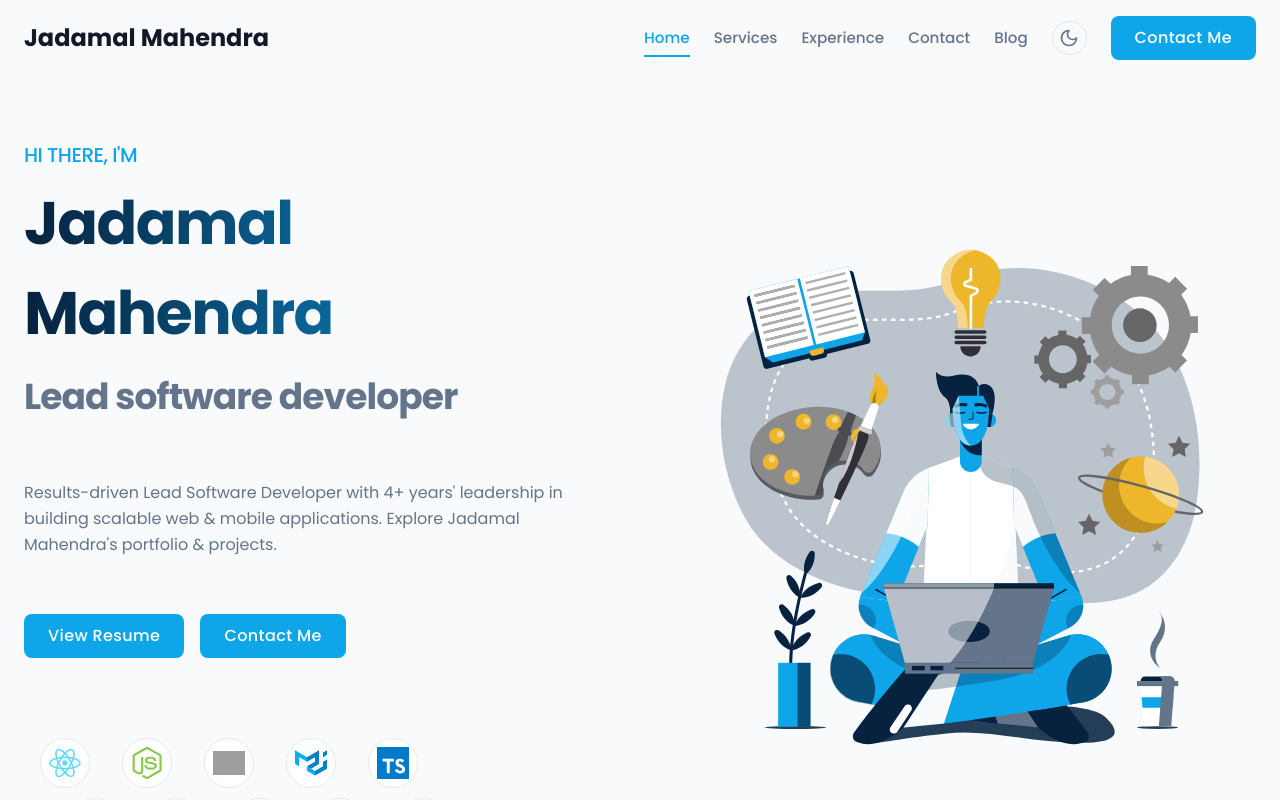
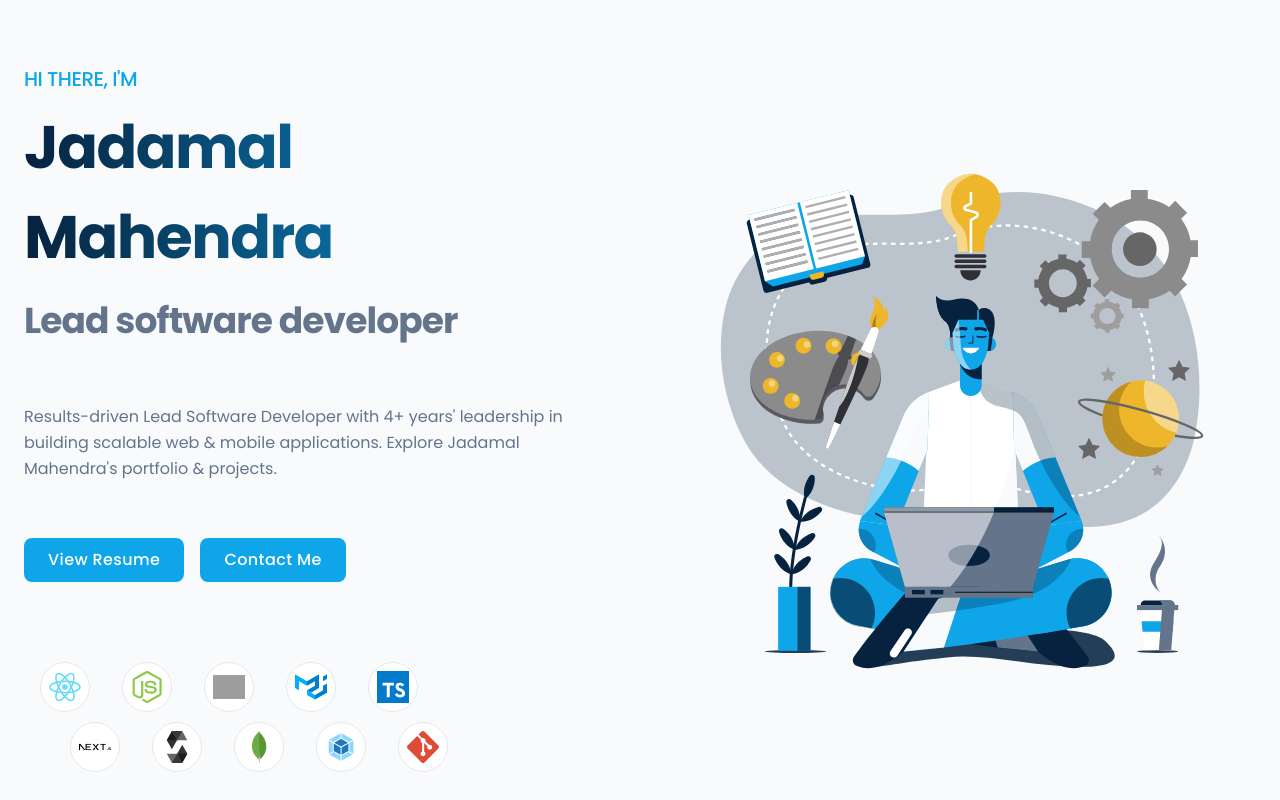
Before and after one commit to jadamal-mahendra/jadamal-mahendra, a React (Vite) app: page / in a window 1280 px wide. Shown: the top 800 px of the page. Built offline with nearby package versions, Linux system fonts and the light colour scheme; no server answers; grey boxes are pictures that could not be loaded.

Commit message:
refactor: Comment out unused imports and components in WebLayout for future cleanup

```diff
--- a/src/Layouts/WebLayout.tsx
+++ b/src/Layouts/WebLayout.tsx
@@ -1,7 +1,7 @@
 import React, { useState, useEffect } from 'react';
 import { Outlet } from 'react-router-dom';
-import Navbar from './Navbar';
-import Footer from './Footer';
+// import Navbar from './Navbar'; // Comment out
+// import Footer from './Footer'; // Comment out
 // import ChatWidget from '../components/ChatWidget/ChatWidget'; // Comment out
 // import ChatErrorBoundary from '../components/ChatErrorBoundary/ChatErrorBoundary'; // Comment out
 import { Analytics } from '@vercel/analytics/react';
@@ -36,12 +36,12 @@ const WebLayout: React.FC = () => {
   return (
     <>
       {/* Pass theme and toggle function to Navbar */}
-      <Navbar currentTheme={theme} toggleTheme={toggleTheme} />
+      {/* <Navbar currentTheme={theme} toggleTheme={toggleTheme} /> */}
       <main>
         {/* Child routes will render here */}
         <Outlet />
       </main>
-      <Footer />
+      {/* <Footer /> */}
       {/* Comment out ChatWidget and ErrorBoundary usage */}
       {/* <ChatErrorBoundary>
         <ChatWidget />
```
